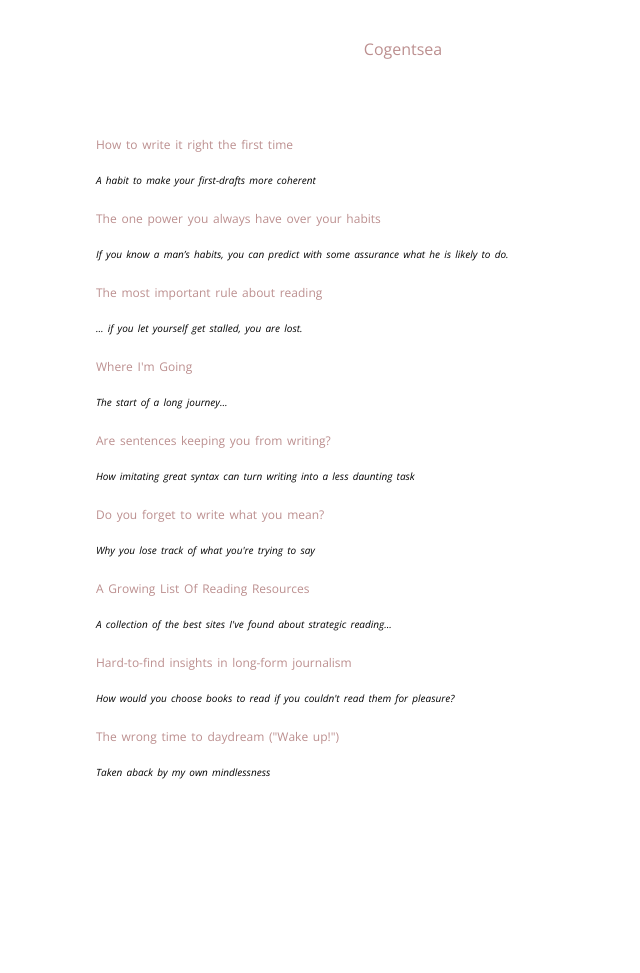
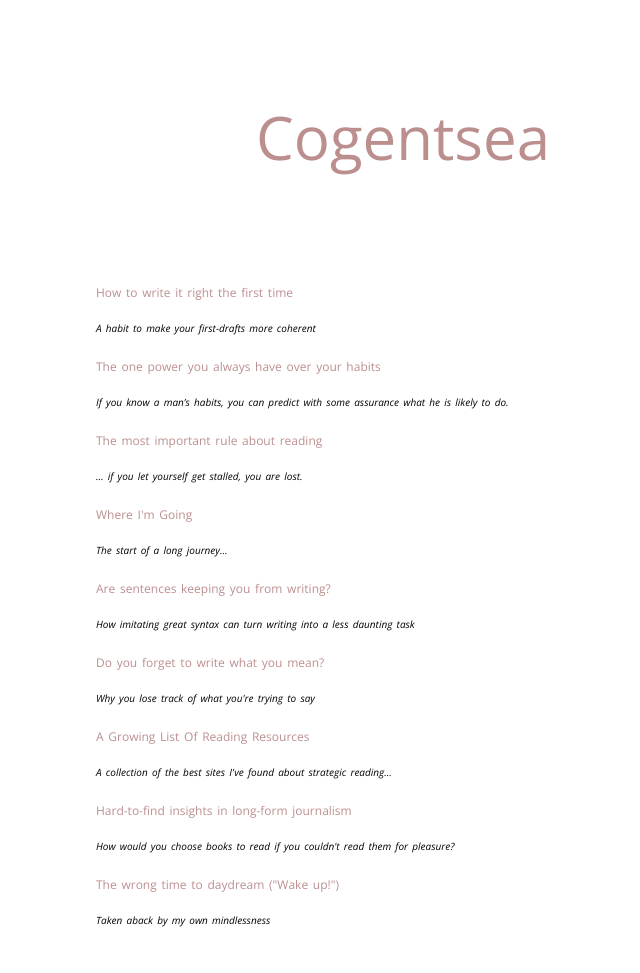
Before and after one commit to jacksoncusick/cogentsea, a Jekyll site: the page built from index.html, in a window 1280 px wide. Shown: the whole page, without its empty margins (237-877 px from the left). Built offline with Jekyll 4.4.1, drawn with Linux system fonts in a browser that asks for light colours; the list of posts is cut into pages by our own code; before the commit the page ends 900 px from its top, so only the background shows below that.

Commit message:
Update og_main.css

```diff
--- a/stylesheets/og_main.css
+++ b/stylesheets/og_main.css
@@ -23,7 +23,7 @@ body {
 .masthead {
 	max-width: 960px;
 	text-align: center;
-	font-size: 16px;
+	font-size: 60px;
 
 }
 
```
